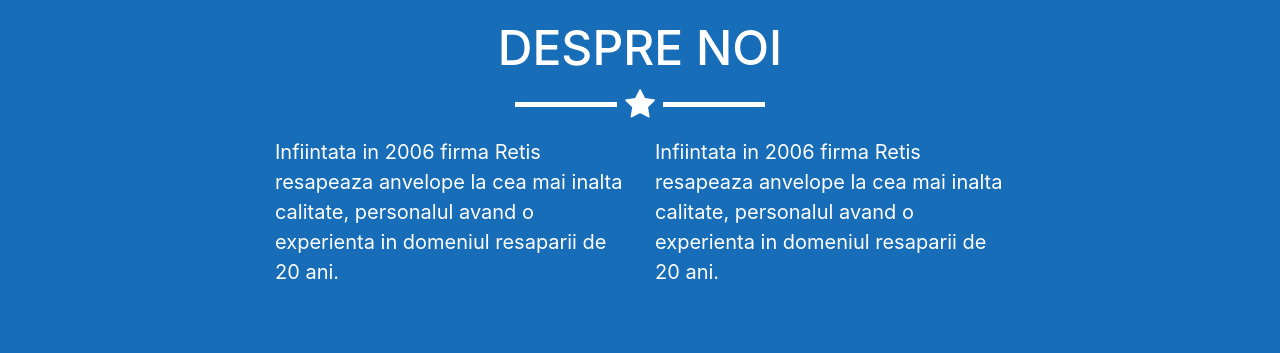
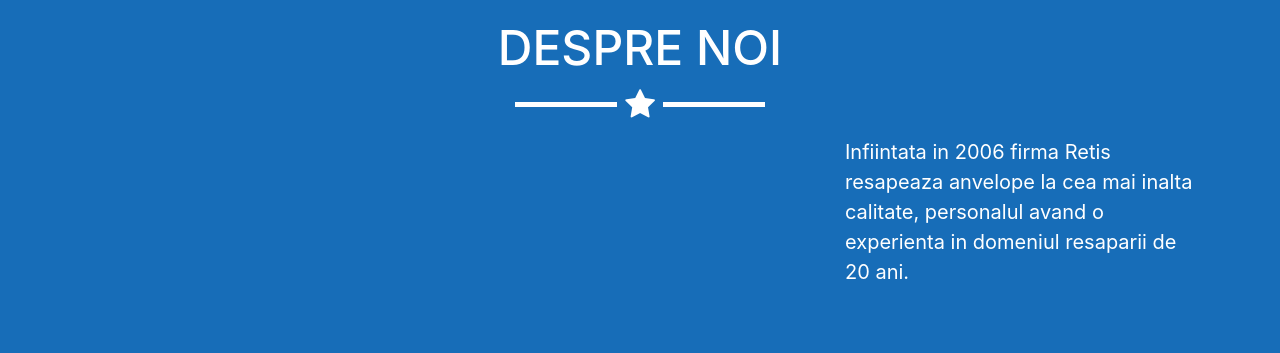
Before and after one commit to NarcisdR/retis, a website with bundled scripts: page index.html in a window 1280 px wide. Shown: the part 1480-1833 px from the top of the page. Built offline with nearby package versions, Linux system fonts and the light colour scheme; files whose address does not match are found by name.

Commit message:
Add files via upload

```diff
--- a/index.html
+++ b/index.html
@@ -140,9 +140,6 @@
           <div class="col-lg-4 ml-auto">
             <p>Infiintata in 2006 firma Retis resapeaza anvelope la cea mai inalta calitate, personalul avand o experienta in domeniul resaparii de 20 ani.</p>
           </div>
-          <div class="col-lg-4 mr-auto">
-            <p>Infiintata in 2006 firma Retis resapeaza anvelope la cea mai inalta calitate, personalul avand o experienta in domeniul resaparii de 20 ani.</p>
-          </div>
         </div>
       </div>
     </section>
@@ -167,7 +164,6 @@
               <p>Telefon: 0720665533
 			  <br>Telefon: 0726549530</p>
 			  <p>Email: resapare.retis@gmail.com
-			  <br>Web: retis-romania.ro </p>
 
             </div>
           </div>
```
